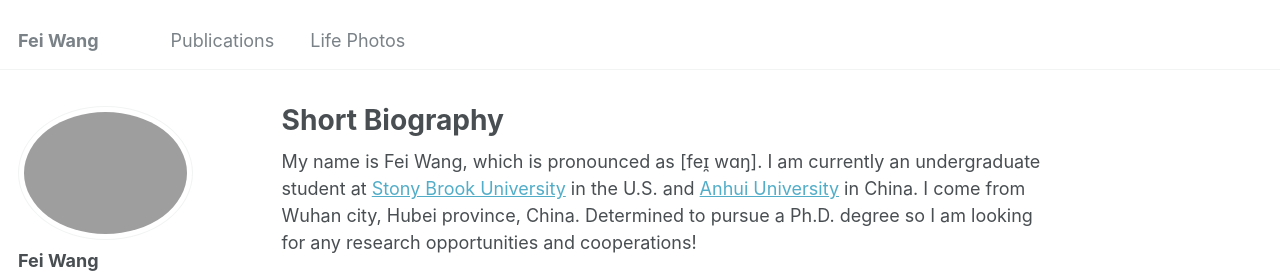
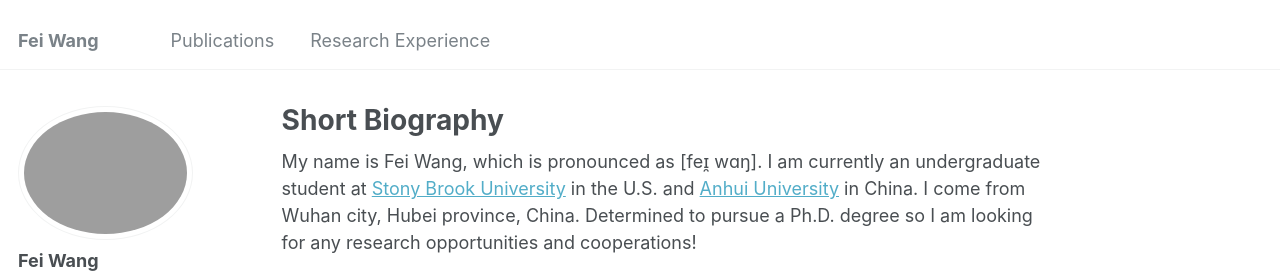
Before and after one commit to feiwang2004/feiwang2004.github.io, a Jekyll site: the page built from _pages/about.md, in a window 1280 px wide. Shown: the top 273 px of the page. Built offline with Jekyll 4.4.1, drawn with Linux system fonts in a browser that asks for light colours.

Commit message:
Update navigation.yml

```diff
--- a/_data/navigation.yml
+++ b/_data/navigation.yml
@@ -6,7 +6,10 @@
 
 main:
   - title: "Publications"
-    url: /
+    url:
 
-  - title: "Life Photos"
+  - title: "Research Experience"
+    url: #/Research_Experience/
+
+     - title: "Life Photos"
     url: #/life_photos/
```
